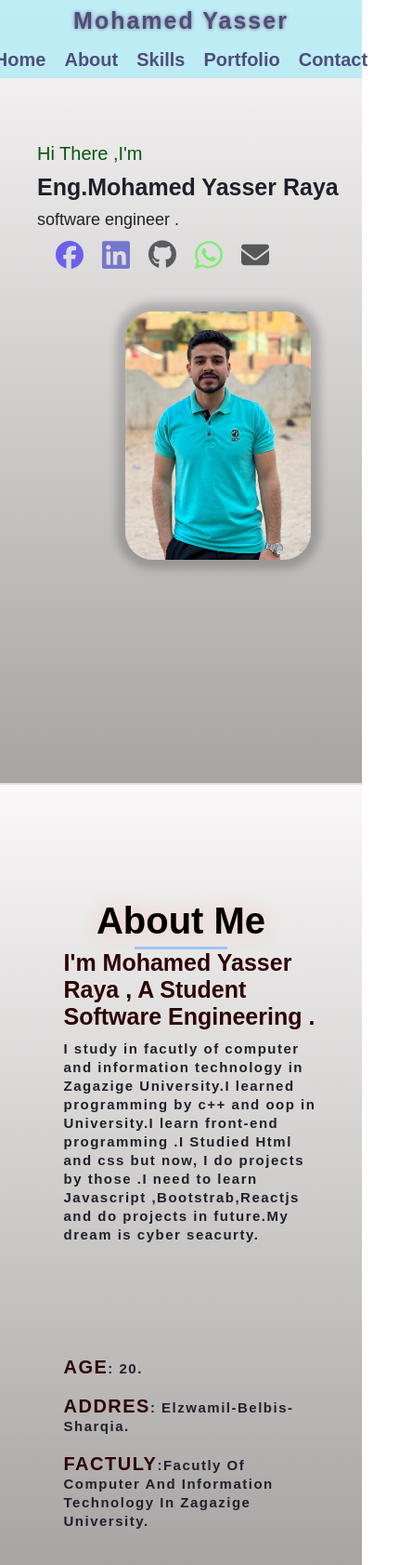
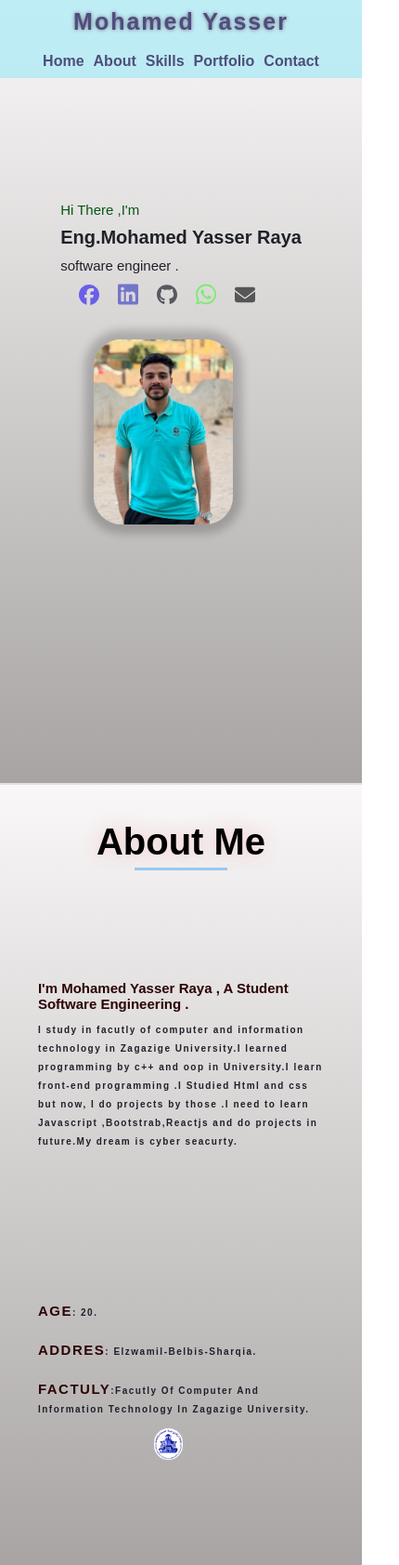
Before and after one commit to Eng-Mohamed-Raya/portfolio, a plain HTML site: page index.html in a window 390 px wide. Shown: the top 1683 px of the page at 93% size, 430 px wide, since content can reach past the window. Drawn offline with Linux system fonts and the light colour scheme.

Commit message:
style.css

```diff
--- a/style.css
+++ b/style.css
@@ -1,4 +1,4 @@
-*{
+*,header,main,footer{
     font-family: sans-serif;
     padding: 0;
     margin: 0;
@@ -12,11 +12,11 @@ a{
     text-decoration: none;
 }
 html{
-    width:100%;
+    width:100vw;
     height: 100%;
     padding: 0;
     margin: 0;
-    scroll-behavior: smooth;
+    /* scroll-behavior: smooth; */
 }
 body{
     width:100%;
@@ -36,7 +36,7 @@ body{
 }
 /* section 1 home */
 .section1{
-    width:100%;
+    width:100vw;
     height: 100vh;
     background-image:linear-gradient(rgba(238, 232, 232, 0.33),rgb(168, 164, 164)) ;
     /* background-image:linear-gradient(rgb(226, 202, 202),rgb(139, 103, 103)) ; */
@@ -48,7 +48,7 @@ body{
     background-color: rgba(176, 235, 244, 0.81) ;
     /* background-color: rgb(235, 221, 221) ; */
     color: rgb(78, 78, 124);
-    width:100%;
+    width:100vw;
     height: 10vh;
     position: fixed;
     display: flex;
@@ -59,12 +59,15 @@ body{
 }
 .nav ul{
     display: flex;
-    gap:20px;
+    gap:2vw;
+    justify-content: center; /* تأكد من توسيط العناصر في الشاشات الصغيرة */
+    flex-wrap: wrap;
+
 }
 .nav ul li a{
    color:  rgb(78, 78, 124);
-   font-size:20px;
-   font-weight: 600;
+   font-size:100%;
+   font-weight: 700;
    text-transform: capitalize;
 }
 .nav ul li a:hover{
@@ -85,7 +88,7 @@ body{
 
 /* start content  */
 .content{
-    width:100%;
+    width:100vw;
     height: 90vh;
     display: flex;
     flex-wrap: wrap;
@@ -130,18 +133,19 @@ body{
  }
 
 .content li{
-width: 30px;
+width: 10%;
 opacity: 0.6;
  }
 
 .content li:hover{
-width: 40px;
+width:12%;
 opacity: 1;
  }
 /* image */
 
 .section1 .image img{
-    width:300px;
+    width:65%;
+    max-width: 400px;
    border-radius: 30px;
    box-shadow: 0 0 10px 10px rgba(0, 0, 0, 0.2);
 
@@ -256,7 +260,7 @@ opacity: 1;
     display: flex;
     flex-flow:column wrap;
     justify-content:center ;
-    /* align-items: center; */
+    align-items: center;
 }
 .section3 .title_aboutme
 ,.section4 .title_portfolio{
@@ -299,12 +303,12 @@ padding-left: 3px;
 .section3 .content div {
     /* background: rgba(18, 1, 1, 0.373); */
     background: rgba(1, 1, 18, 0.842);
-
+    width: 90%;
     height:25vh;
     text-align: center;
     font-size: 20px;
     font-weight: 800;
-
+    margin: 5px auto;
     display: flex;
     flex-flow: column wrap;
     justify-content:center ;
@@ -497,7 +501,7 @@ footer{
     text-align: center;
     padding: 10px 0;
 }
-@media (min-width: 645px)and (max-width: 1000px) {
+@media (min-width: 645.01px)and (max-width: 1000px) {
     .section1 .image img{
         width:250px;
     }
@@ -527,37 +531,73 @@ footer{
 
 .nav{
     flex-flow: column;
+    align-items: center;
+}
+
+.nav ul {
+    display: flex;
+    flex-wrap: wrap;
+    gap: 10px;
+    justify-content: center; /* تأكد من توسيط العناصر في الشاشات الصغيرة */
+}
+
+.section1 .content{
+    flex-flow: column;
+    width:80%;
+    align-items: center;
+    justify-content: center;
+    margin: 0 0 0 0px ;
+}
+.content .pargraph p .hi{
+    font-size: 15px;
+    margin-top: 30%;
+}
+.content .pargraph p .myname{
+    font-size: 20px;
+    font-weight: 700;
 
 }
-.section1 .content{
-    flex-flow: column;
-    width:100%;
-    align-items: start;
-    justify-content: center;
-    margin: 0 0 0 40px ;
+.content .pargraph p .job{
+    font-size: 15px;
 }
 .section1 .image{
-    align-self: center;
+    /* align-self: center; */
     margin-top: 40px;
+    margin-left: 20%;
 }
 .section1 .image img{
-    width:200px;
+    width:60%;
+}
+.section2 .title{
+
+    height:10% ;
+    width: 100%;
 }
 .section2 div .content{
+    width:100%;
+    height:90%;
     display: flex;
     flex-direction: column;
-    justify-content:start;
-    align-content:start ;
+    justify-content:center;
+    align-items:center ;
 
 }
+.section2 .content {
+    flex-direction: column;
+    align-items: center;
+}
+
 .section2 div .pragraph
 ,.section2 div .information{
-   flex-basis:70%;
-    margin:0 0 100px 20px;
+   flex-basis:0;
+   width:80%;
+   height:fit-content;
+    margin:0 0 1% 1%;
    /* background-color: blue; */
 }
 .section2 div .information  img{
-  width:0;
+  width:10%;
+margin:0 0 0 40%;
 }
 .section3 .content{
     grid-template-columns: repeat(2,1fr) ;
@@ -569,9 +609,36 @@ footer{
     height:15vh;
 
 }
+.section4 .title_portfolio{
+    width:100%;
+    height:10vh;
+}
 .section4 .content{
-    width:80%;
+    width:90%;
+    height: 70vh;
+    display:flex;
+    flex-flow: column ;
+}
+.section4 .content .avatar,.section4 .content .glass {
+    height: 50%;
+    width: 70%;
+    background:none;
 
+}
+.section4 .content .avatar .img , .section4 .content .glass .img {
+    width: 100%;
+    height: 50%;
+}
+.section4 .content .avatar .img img, .section4 .content .glass .img img{
+    width:100%;
+    height: 100%;
+}
+.section4 .content .avatar .items , .section4 .content .glass .items{
+     display: flex;
+    flex-flow:column wrap;
+    gap: 10px;
+    justify-content: center;
+    align-items: center;
 }
 .section5 .conteiar_contant{
     width:90%;
@@ -590,4 +657,46 @@ footer{
 
 }
 }
-@media (max-width: 645px)
+@media (max-width: 450px)
+{
+    .section1 .content{
+        margin: auto;
+    }
+    .content .pargraph p .hi{
+        font-size: 15px;
+        margin-top: 10%;
+    }
+    .content .pargraph p .myname{
+        font-size: 20px;
+        font-weight: 700;
+
+    }
+    .content .pargraph p .job{
+        font-size: 15px;
+    }
+    .section2 div .pragraph  span{
+
+        font-size: 15px;
+        font-weight: 900;
+
+    }
+    .section2 div .pragraph p {
+        font-size: 10px;
+    }
+    .section2 div .information{
+        margin-top: 20px;
+    }
+    .section2 div .information P{
+        font-size: 10px;
+    }
+    .section2 div .information P span{
+        font-size: 15px;
+        font-weight: 800;
+        text-transform: uppercase;
+    }
+    .section1 .image{
+        width:80%;
+        margin:10% 10% 0 30%;
+    }
+
+}
```
